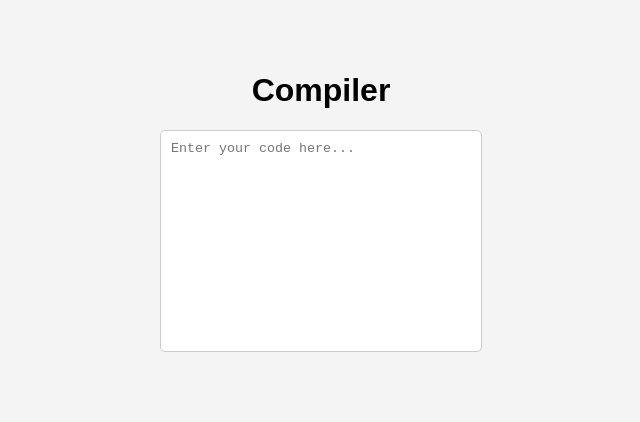
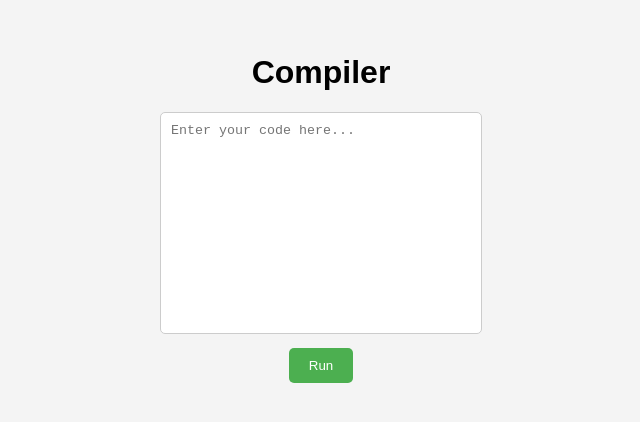
Before and after one commit to mmk4-81/Compiler, a plain HTML site: page index.html in a window 1280 px wide. Shown: the part 192-614 px from the top of the page, without its empty margins (319-959 px from the left). Drawn offline with Linux system fonts and the light colour scheme.

Commit message:
Run button

```diff
--- a/index.html
+++ b/index.html
@@ -11,6 +11,7 @@
     <div class="compiler-container">
         <h1>Compiler</h1>
         <textarea id="input-code" placeholder="Enter your code here..."></textarea><br>
+        <input type="submit" value="Run">
     </div>
 
 
--- a/style.css
+++ b/style.css
@@ -22,3 +22,11 @@ textarea {
     border-radius: 5px;
     resize: none;
 }
+input[type="submit"] {
+    padding: 10px 20px;
+    background-color: #4CAF50;
+    color: white;
+    border: none;
+    border-radius: 5px;
+    cursor: pointer;
+}
```
